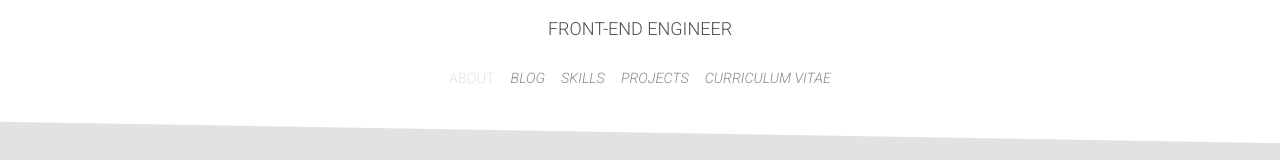
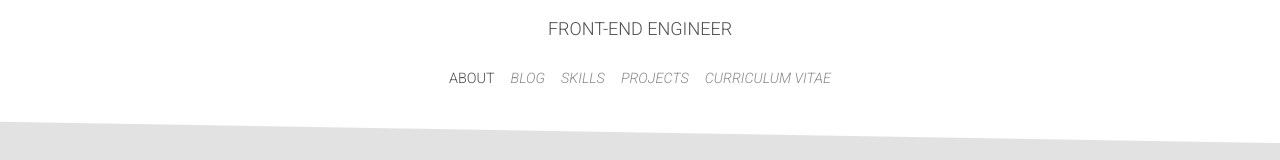
Before and after one commit to joseabernardes/personal-app, an Angular app: page /home in a window 1280 px wide. Shown: the part 282-442 px from the top of the page. Built offline with nearby package versions, Linux system fonts and the light colour scheme.

Commit message:
feat-3: Fix menu styles

```diff
--- a/src/app/home/components/menu/menu.component.html
+++ b/src/app/home/components/menu/menu.component.html
@@ -16,7 +16,7 @@
 </a>
 
 <ul class="menu">
-    <li><a routerLink="/home/about">About</a></li>
+    <li><a routerLink="/home/about" routerLinkActive="active">About</a></li>
     <li><a class="disabled">Blog</a></li>
     <li><a class="disabled">Skills</a></li>
     <li><a class="disabled">Projects</a></li>
--- a/src/app/home/components/menu/menu.component.scss
+++ b/src/app/home/components/menu/menu.component.scss
@@ -41,16 +41,18 @@ ul {
         padding: 0.5rem;
 
         a {
-            color: colors.$light-grey;
-
             &.disabled {
                 font-style: italic;
                 cursor: not-allowed;
                 color: #888;
             }
 
+            &.active {
+                font-weight: 400;
+            }
+
             &:hover {
-                font-weight: 400;
+                font-weight: 500;
             }
         }
     }
```
